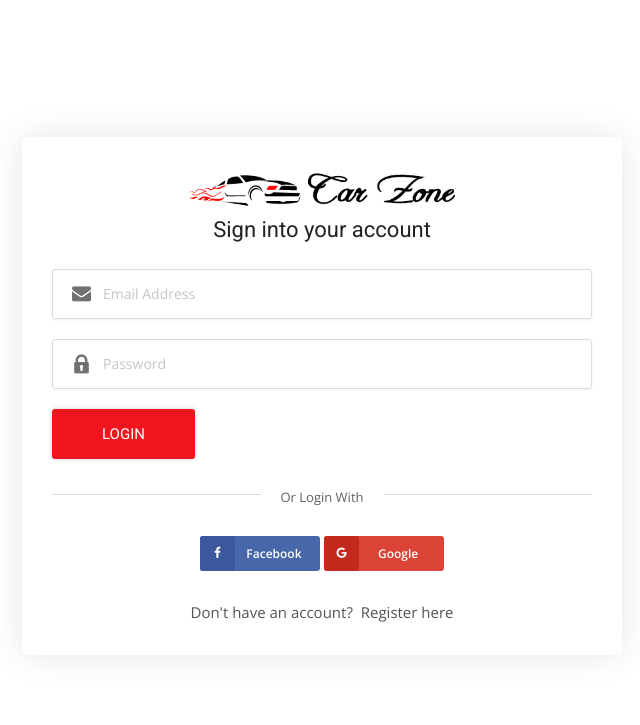
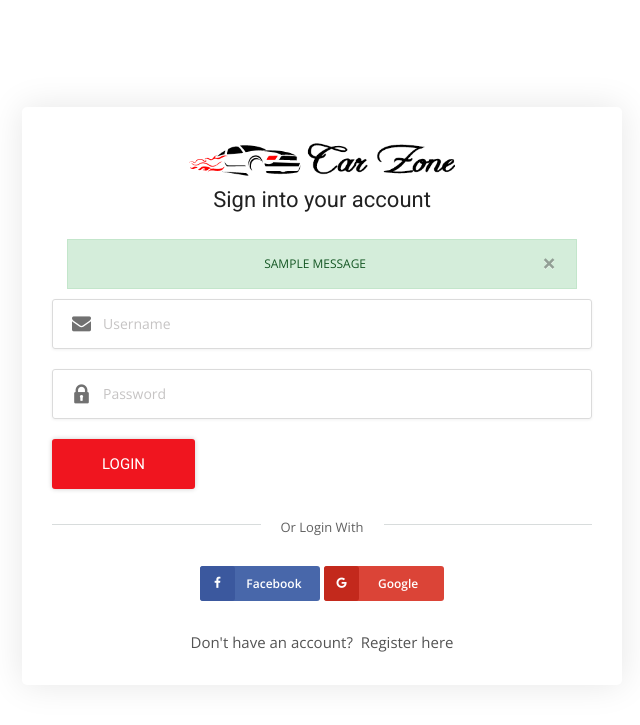
Before and after one commit to BishnuThapa/Carzone-Django, a Django app: page /accounts/login in a window 1280 px wide. Shown: the part 364-1089 px from the top of the page, without its empty margins (318-958 px from the left). Run offline with Django 4.2, Linux system fonts and the light colour scheme; tables that the repository leaves empty hold one stand-in row (values such as "Sample post"); one stand-in notice (Sample message) is shown; parts of the project's set-up code (start-up, migrations or seed data) failed here and were passed over; some libraries are stand-ins or nearby versions.

Commit message:
added registration,login & logout functionality

```diff
--- a/accounts/views.py
+++ b/accounts/views.py
@@ -1,15 +1,57 @@
 from django.shortcuts import render, redirect
+from django.contrib import messages, auth
+from django.contrib.auth.models import User
 
 # Create your views here.
 
 
 def login(request):
+    if request.method == 'POST':
+        username = request.POST['username']
+        password = request.POST['password']
+        user = auth.authenticate(username=username, password=password)
+        if user is not None:
+            auth.login(request, user)
+            messages.success(request, 'You are now logged in.')
+            return redirect('dashboard')
+        else:
+            messages.error(request, 'Invalid login credentials.')
+            return redirect('login')
     return render(request, 'accounts/login.html')
 
 
 def register(request):
     if request.method == 'POST':
-        print("Hello world")
+        firstname = request.POST['firstname']
+        lastname = request.POST['lastname']
+        username = request.POST['username']
+        email = request.POST['email']
+        password = request.POST['password']
+        confirm_password = request.POST['confirm_password']
+
+        if password == confirm_password:
+            if User.objects.filter(username=username).exists():
+                messages.error(request, 'Username already exist.')
+                return redirect('register')
+            else:
+                if User.objects.filter(email=email).exists():
+                    messages.error(request, 'Email already exist.')
+                    return redirect('register')
+                else:
+                    user = User.objects.create_user(
+                        first_name=firstname, last_name=lastname, email=email,  username=username,  password=password)
+                    auth.login(request, user)
+                    messages.success(request, 'You are now logged in.')
+                    return redirect('dashboard')
+                    user.save()
+                    messages.success(
+                        request, 'Your are registered successfully.')
+                    return redirect('login')
+
+        else:
+            messages.error(request, 'Password do not match')
+            return redirect('register')
+
     return render(request, 'accounts/register.html')
 
 
@@ -18,4 +60,8 @@
 
 
 def logout(request):
+    if request.method == "POST":
+        auth.logout(request)
+        messages.success(request, 'You are successfully logout.')
+        return redirect('home')
     return redirect('home')
--- a/static/js/app.js
+++ b/static/js/app.js
@@ -479,3 +479,10 @@
         }
     }).trigger("resize");
 })(jQuery);
+
+
+// message dissaper after 5 second
+setTimeout(function () {
+    $('#message').fadeOut('slow');
+
+},12000)
--- a/templates/accounts/dashboard.html
+++ b/templates/accounts/dashboard.html
@@ -16,6 +16,7 @@
     <!-- Sub Banner end -->
     <!--   Dashboard Start   -->
     <div class="container mt-50 mb-50">
+        {% include 'includes/messages.html' %}
         <div class="main-title" style="text-align:left !important;">
             <h1>
                 Welcome <span>User</span>
--- a/templates/accounts/login.html
+++ b/templates/accounts/login.html
@@ -27,19 +27,20 @@
                             </a>
                         </div>
                         <h3>Sign into your account</h3>
+                        {% include 'includes/messages.html' %}
                         <form action="{% url 'login' %}" method="POST">
                             {% csrf_token %}
                             <div class="form-group form-box">
-                                <input type="email"
-                                       name="email"
+                                <input type="username"
+                                       name="username"
                                        class="input-text"
-                                       placeholder="Email Address"
+                                       placeholder="Username"
                                        required>
                                 <i class="flaticon-mail"></i>
                             </div>
                             <div class="form-group form-box">
                                 <input type="password"
-                                       name="Password"
+                                       name="password"
                                        class="input-text"
                                        placeholder="Password"
                                        required>
--- a/templates/accounts/register.html
+++ b/templates/accounts/register.html
@@ -27,6 +27,7 @@
                             </a>
                         </div>
                         <h3>Create an account</h3>
+                        {% include 'includes/messages.html' %}
                         <form action="{% url 'register' %}" method="POST">
                             {% csrf_token %}
                             <div class="form-group form-box">
--- /dev/null
+++ b/templates/includes/messages.html
@@ -0,0 +1,19 @@
+{% if messages %}
+    {% for message in messages %}
+        <div id="message" class="container">
+            <div class="alert alert-{{ message.tags }}" alert-dismissable role="alert">
+                <button type="button" class="close" data-dismiss="alert">
+                    <span aria-hidden="true">&times;</span>
+                </button>
+                <strong>
+                    {% if message.level == DEFAULT_MESSAGE_LEVELS.ERROR %}
+                        Error:
+                    {% else %}
+                        {{ mesaage.tags|title }}
+                    {% endif %}
+                </strong>
+                {{ message }}
+            </div>
+        </div>
+    {% endfor %}
+{% endif %}
--- a/templates/includes/topbar.html
+++ b/templates/includes/topbar.html
@@ -11,12 +11,26 @@
             </div>
             <div class="col-lg-4 col-md-4 col-sm-5">
                 <ul class="top-social-media pull-right">
+                    {% if user.is_authenticated %}
+                        <li>
+                            <a href="{% url 'dashboard' %}" class="sign-in"><i class="fa fa-techometer"></i> Dashboard</a>
+                        </li>
+                        <li>
+                            <a href="javascript:{document.getElementById('logout').submit()}"
+                               class="sign-out"><i class="fa fa-sign-out"></i> Logout</a>
+                            <form action="{% url 'logout' %}" id="logout" method="POST">
+                                {% csrf_token %}
+                                <input type="hidden"
+                                </form>
+                            </li>
+                        {% else %}
                             <li>
                                 <a href="{% url 'login' %}" class="sign-in"><i class="fa fa-sign-in"></i> Login</a>
                             </li>
                             <li>
                                 <a href="{% url 'register' %}" class="sign-in"><i class="fa fa-user"></i> Register</a>
                             </li>
+                        {% endif %}
                     </ul>
                 </div>
             </div>
```
Lines whose indentation alone changed are shown as unchanged.
